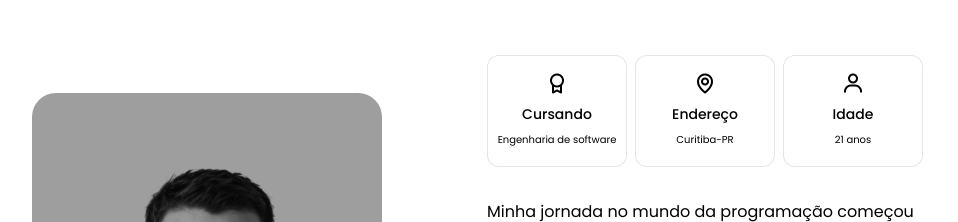
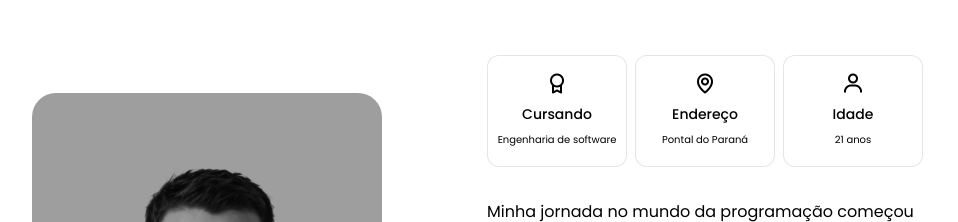
Before and after one commit to willyanmiranda/portfolio, a React (Create React App) app: page / in a window 1280 px wide. Shown: the part 900-1122 px from the top of the page, without its empty margins (165-1123 px from the left). Built offline with nearby package versions, Linux system fonts and the light colour scheme.

Commit message:
Ajuste skills

```diff
--- a/src/components/about/info.js/index.js
+++ b/src/components/about/info.js/index.js
@@ -12,7 +12,7 @@ const Info = () => {
                 <i className="bx bx-map" id="about-icon"></i>
 
                 <h3 id="about-title">Endereço</h3>
-                <span id="about-subtitle">Curitiba-PR</span>
+                <span id="about-subtitle">Pontal do Paraná</span>
             </div>
 
             <div id="about-box">
```
